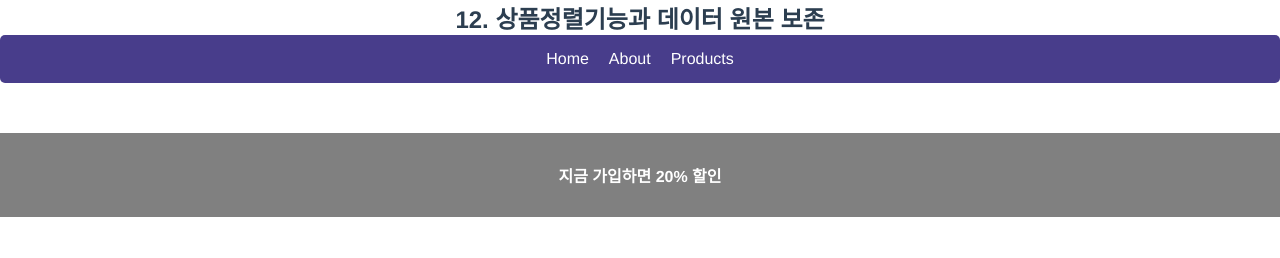
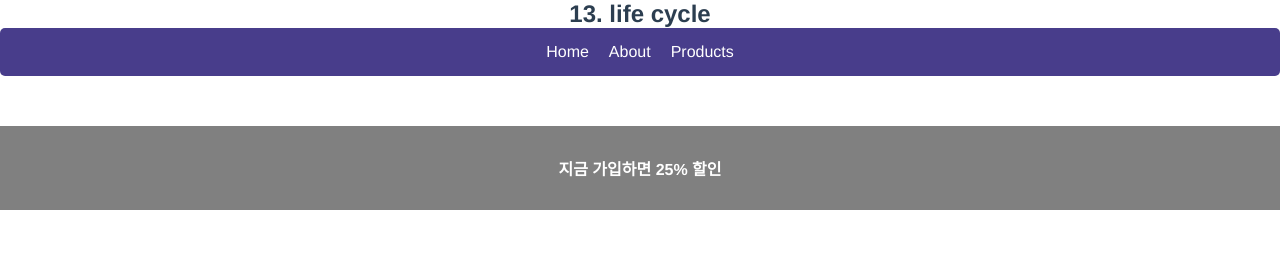
Before and after one commit to JangHyunjeong/vuebang, a Vue app: page / in a window 1280 px wide. Shown: the top 258 px of the page. Built offline with nearby package versions, Linux system fonts and the light colour scheme.

Commit message:
13.lifecycle

```diff
--- a/src/App.vue
+++ b/src/App.vue
@@ -1,12 +1,12 @@
 <template>
   <div>
-    <h2>12. 상품정렬기능과 데이터 원본 보존</h2>
+    <h2>13. life cycle</h2>
     <div class="menu">
         <a v-for="(item, idx) in menuItem" :key="idx">{{ item }}</a>
     </div>
   </div>
 
-  <DiscountBanner/>
+  <DiscountBanner v-if="showDiscount" :discountValue="discountValue"/>
 
   <button @click="sortPriceLowToHigh">가격낮은순정렬</button>
   <button @click="sortPriceHighToLow">가격높은순정렬</button>
@@ -30,12 +30,11 @@ import ProductCard from './components/ProductCard';
 export default {
   name: "App",
 
-  // 데이터는 한곳에 보관함. 그리고 필요하면 가져다 씀 -> props 이용
   data() {
     return {
+      showDiscount: true,
+      discountValue: 30,
       modalIsOepn: false,
-      // array, object데이터의 각각 별개 사본을 만드려면
-      // [...array자료]
       productListOriginal: [...productListData],
       productList: productListData,
       menuItem: ['Home', 'About', 'Products'],
@@ -58,17 +57,6 @@ export default {
     },
 
     sortPriceLowToHigh(){
-      // var array = [2,5,3];
-      // sort() 는 사실 문자 정렬,ㄱㄴㄷ순.
-
-      // 숫자 정렬은 다음과 같이
-      // console.log(array.sort(function(a, b){
-      //   return a - b;  // 음수면 a를 왼쪽으로 보내주세요
-      // }))
-
-      // 요즘은 sort 잘 안씀 - 원본 데이터가 변경되니까, map , filter 와 같은 메소드 쓰는게 나음
-      // 아니면 sort를 쓰더라도 [...array] 사용하여 원본을 저장할 수 있음
-
       this.productList.sort(function(a,b){
         return a.price - b.price;
       });
@@ -95,12 +83,39 @@ export default {
       });
     },
 
-    // 등호로 array를 집어넣으면 왼쪽 오른쪽 값을 공유해주세요~ 임
-    // 그래서 [...array]자료 (카피본)을 집어넣어주세요
     sortBack(){
       this.productList = [...this.productListOriginal];
-    }
+    },
   },
+  // life cycle 왜쓰는지? - life cycle hook 쓸라고
+  // 종류 : beforeCreate() , created() , beforeMount() , mounted() , beforeUpdate() , updated() , beforeUnmount() , unmounted()
+
+  // updated() : 재랜더링
+
+  // 서버한테 데이터 요청할때
+  // html생성 전, 데이터만 존재할때
+  created(){
+  },
+
+  mounted() {
+    var decreaseSale = setInterval(() => {
+        this.discountValue = this.discountValue-1;
+
+        if(this.discountValue <= 0) {
+          clearInterval(decreaseSale);
+        }
+      }, 1000);
+  },
+
+  // mount된 후
+  // mounted(){
+  //   setTimeout(() => {
+  //     // 바깥에 있는 this를 가져오고싶으면 arrow function 사용
+  //     this.showDiscount = false;
+  //     console.log('hhh')
+  //   }, 2000);
+  // },
+
 
   components:{
     DiscountBanner: DiscountBanner,
--- a/src/components/DiscountBanner.vue
+++ b/src/components/DiscountBanner.vue
@@ -1,12 +1,16 @@
 <template>
   <div class="discount">
-    <h4>지금 가입하면 20% 할인</h4>
+    <h4>지금 가입하면 {{discountValue}}% 할인</h4>
   </div>
 </template>
 
 <script>
 export default {
   name: 'DiscountBanner',
+
+  props:{
+    discountValue: Number,
+  }
 }
 </script>
 
--- a/src/components/PopupModal.vue
+++ b/src/components/PopupModal.vue
@@ -30,7 +30,7 @@
         할부개월 :
         <!-- <input v-model.number="month" /> -->
 
-        <!-- ** 한글의 경우, v-model과 watch사용시, 실시간 데이터 확인이 어렵다 (IME) 이러너 경우, @input 사용하여, 실시가나 데이터를 확인할 수 있다. -->
+        <!-- ** 한글의 경우, v-model과 watch사용시, 실시간 데이터 확인이 어렵다 (IME) 이러너 경우, @input 사용하여, 실시간 데이터를 확인할 수 있다. -->
         <input @input="month = $event.target.value" :value=month />
 
         <!--
@@ -65,10 +65,22 @@ export default {
         value = 1;
       }
       if(value < 1 || value > 12) {
-        alert('1~12 사이의 숫자를 입력해주세요')
+        alert('1~12 사이의 숫자를 입력해주세요');
+        value = 1;
       }
     }
   },
+
+  // 이런식으로도 쓸수있음
+  // methods: {
+  //   checkMonth(e) {
+  //     this.month = e;
+  //     if(this.month == 2) {
+  //       alert('2는 안됌');
+  //       this.month = 1;
+  //     }
+  //   }
+  // },
   props : {
     productList : Array,
     modalIdx: Number,
```
